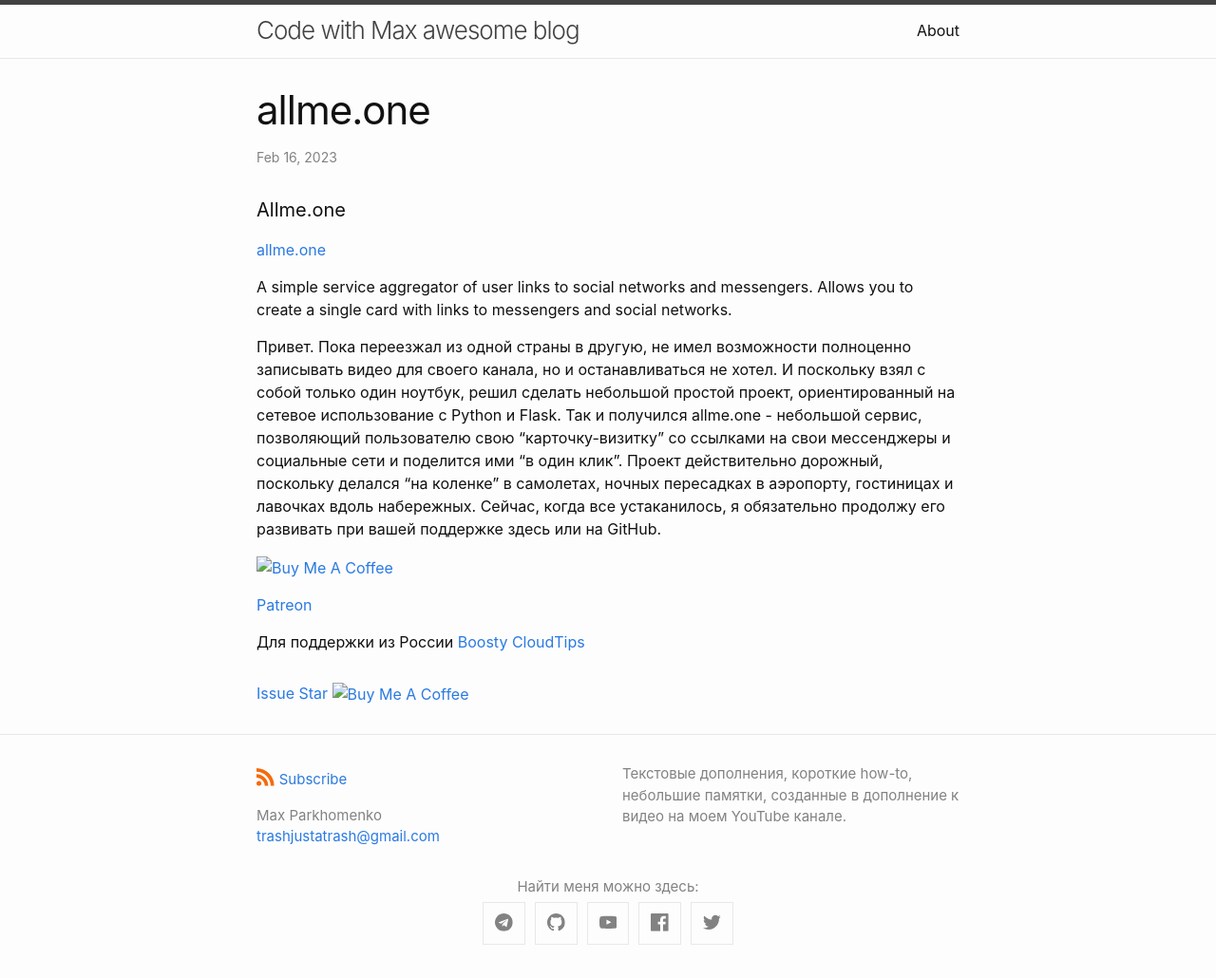
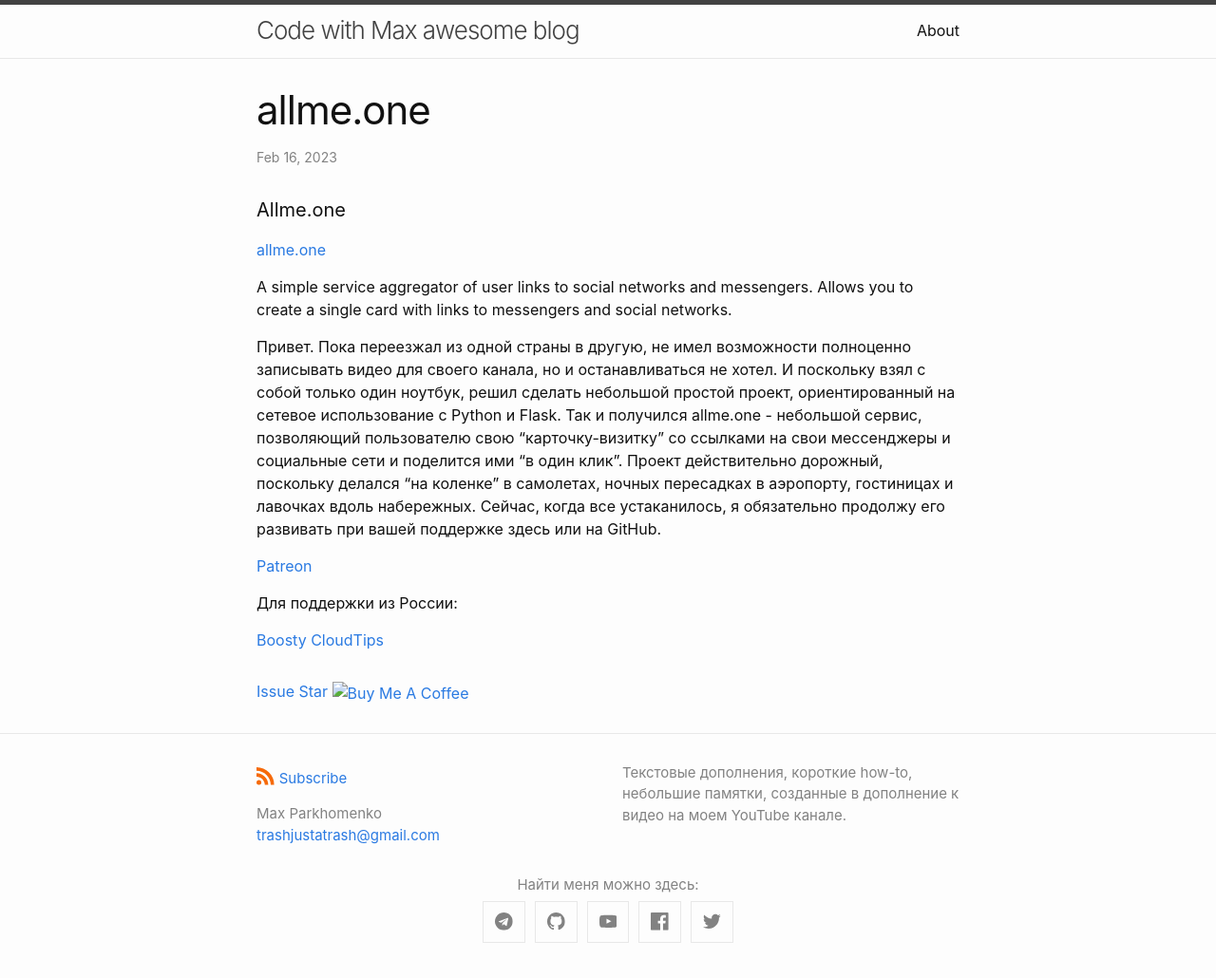
Before and after one commit to code-with-max/code-with-max.github.io, a Jekyll site: the page built from _posts/2023-02-16-allme.md, in a window 1280 px wide. Shown: the whole page at 95% size. Built offline with Jekyll 4.4.1, drawn with Linux system fonts in a browser that asks for light colours; comment, search, counter and statistics services are not loaded.

```diff
--- a/_posts/2023-02-16-allme.md
+++ b/_posts/2023-02-16-allme.md
@@ -19,10 +19,9 @@ A simple service aggregator of user links to social networks and messengers. All
 Сейчас, когда все устаканилось, я обязательно продолжу его развивать при вашей поддержке здесь или на GitHub.
 
 
-<a href="https://www.buymeacoffee.com/maxtrash" target="_blank"><img src="https://cdn.buymeacoffee.com/buttons/default-orange.png" alt="Buy Me A Coffee" height="32" width="136"></a>
-
 [Patreon](https://patreon.com/codewithmax)
 
-Для поддержки из России
+Для поддержки из России:
+
 [Boosty](https://boosty.to/codewithmax)
 [CloudTips](https://pay.cloudtips.ru/p/5acab2cd)
```
